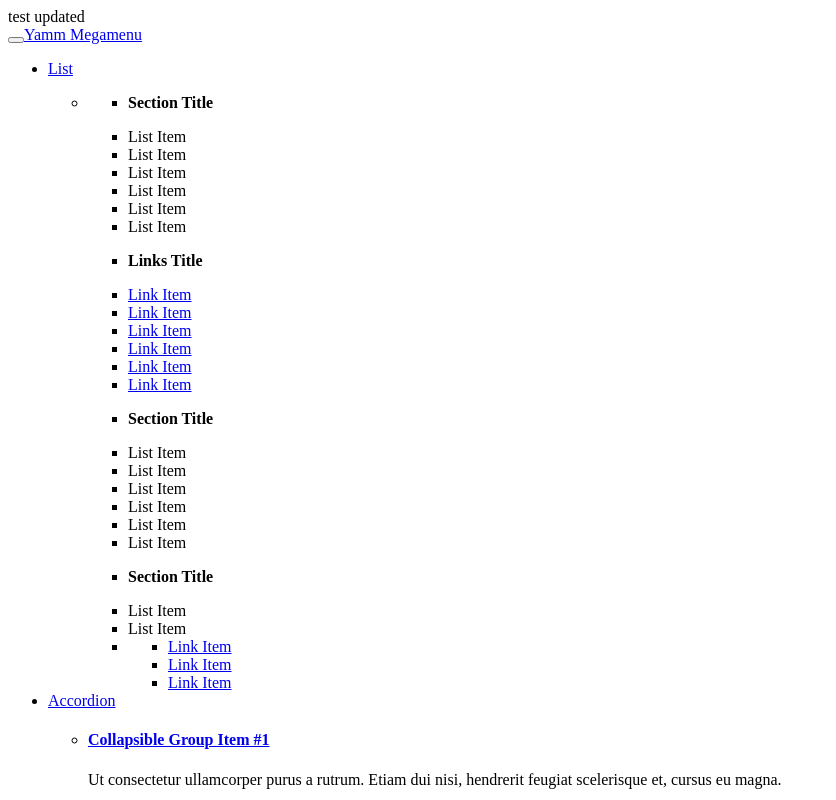
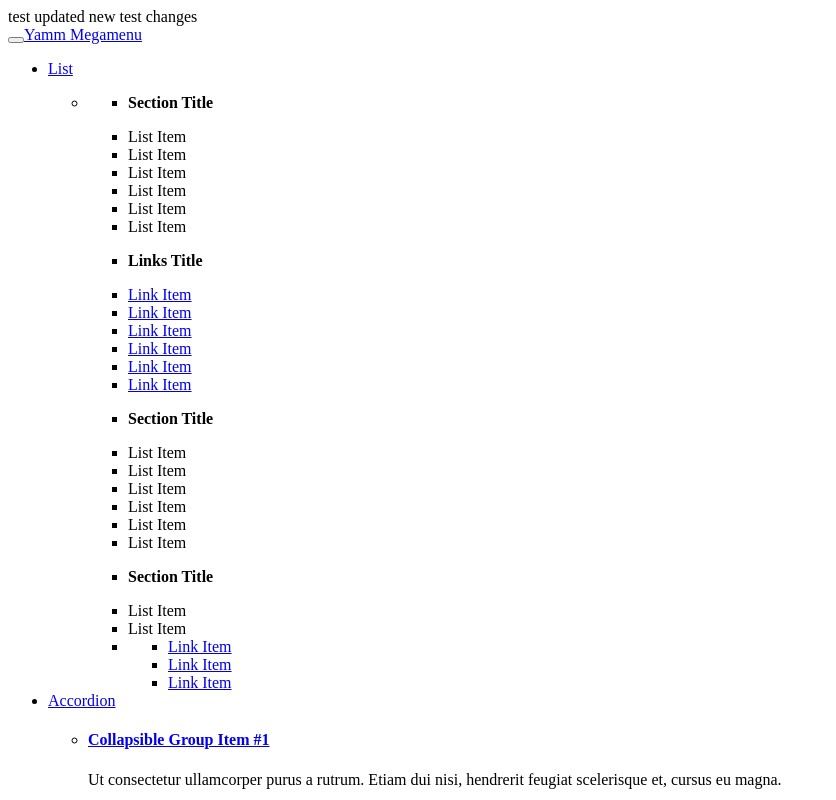
Before and after one commit to dndwebtech/test, a plain HTML site: page index.html in a window 1280 px wide. Shown: the top 800 px of the page, without its empty margins (0-836 px from the left). Drawn offline with Linux system fonts and the light colour scheme; a script that the page names is missing.

Commit message:
new test

```diff
--- a/index.html
+++ b/index.html
@@ -20,6 +20,7 @@
   </head>
   <body>
   test updated
+  new test changes
     <!-- Demo navbar -->
     <div class="navbar yamm navbar-default navbar-fixed-top">
       <div class="container">
```
